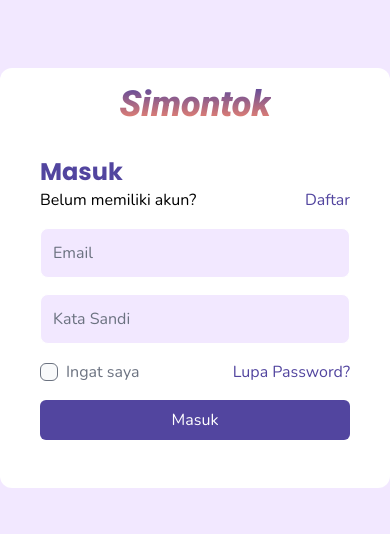
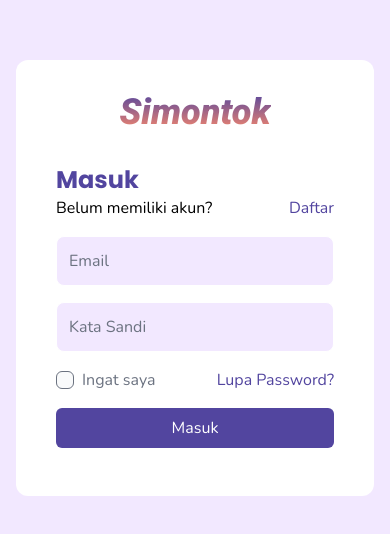
Before and after one commit to fajarzuhrihadiyanto/simontok-fe-fp, a Next.js app: page /login in a window 390 px wide. Shown: the part 144-678 px from the top of the page. Built offline with nearby package versions, Linux system fonts and the light colour scheme.

Commit message:
style: add padding at medium and small media query

```diff
--- a/components/Main.tsx
+++ b/components/Main.tsx
@@ -33,10 +33,10 @@
                         <SocialMedia />
                     </div>
                 </div>
-                <div className="flex items-center justify-center w-full h-full md:w-1/2 2xl:py-16 2xl:px-40 bg-light">
+                <div className="flex items-center justify-center w-full h-full md:w-1/2 p-4 md:p-8 2xl:py-16 2xl:px-40 bg-light">
                     <div className="flex flex-col items-center justify-center w-full px-2 py-4 bg-white md:w-fit rounded-xl">
                         <Link href="/">
-                            <h1 className="text-4xl italic font-black text-transparent md:hidden xl:text-8xl font-roboto bg-clip-text bg-gradient-to-b from-primary to-secondary">
+                            <h1 className="text-4xl italic font-black text-transparent mt-4 md:hidden xl:text-8xl font-roboto bg-clip-text bg-gradient-to-b from-primary to-secondary">
                                 Simontok
                             </h1>
                         </Link>
```
